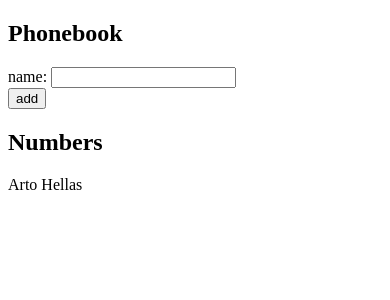
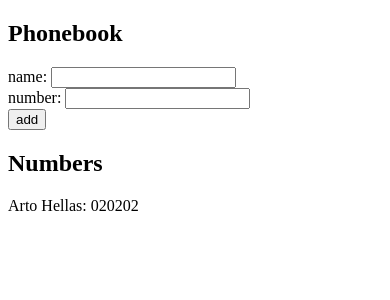
Before and after one commit to Kauhia/fullstackopen, a React (Create React App) app in the folder part2/phonebook/: page / in a window 390 px wide. Shown: the top 300 px of the page. Built offline with nearby package versions, Linux system fonts and the light colour scheme.

Commit message:
Add part 2.8 phonebook

```diff
--- a/part2/phonebook/src/App.js
+++ b/part2/phonebook/src/App.js
@@ -2,28 +2,34 @@ import React, { useState } from 'react'
 
 const App = () => {
     const [persons, setPersons] = useState([
-        { name: 'Arto Hellas' }
+        { name: 'Arto Hellas', number: "020202" }
     ])
     const [newName, setNewName] = useState('')
+    const [newNumber, setNewNumber] = useState('')
 
-    const phoneNumberOnChange = (event) => setNewName(event.target.value)
+    const nameOnChange = (event) => setNewName(event.target.value)
+    const phoneNumberOnChange = (event) => setNewNumber(event.target.value)
+
     const onFormSubmitClick = (e) => {
         e.preventDefault()
         if (persons.some(person => person.name === newName)) {
             alert(`${newName} is already added to phonebook`);
         } else {
-            setPersons([...persons, { name: newName }])
+            setPersons([...persons, { name: newName, number: newNumber }])
         }
     }
 
-    const PhoneNumber = ({name}) => <p key={name}>{name}</p>
+    const PhoneNumber = ({name, number}) => <p key={name}>{name}: {number}</p>
 
     return (
         <div>
             <h2>Phonebook</h2>
             <form>
                 <div>
-                    name: <input value={newName} onChange={phoneNumberOnChange} />
+                    name: <input value={newName} onChange={nameOnChange} />
+                </div>
+                <div>
+                    number: <input value={newNumber} onChange={phoneNumberOnChange} />
                 </div>
                 <div>
                     <button onClick={onFormSubmitClick} type="submit">add</button>
```
